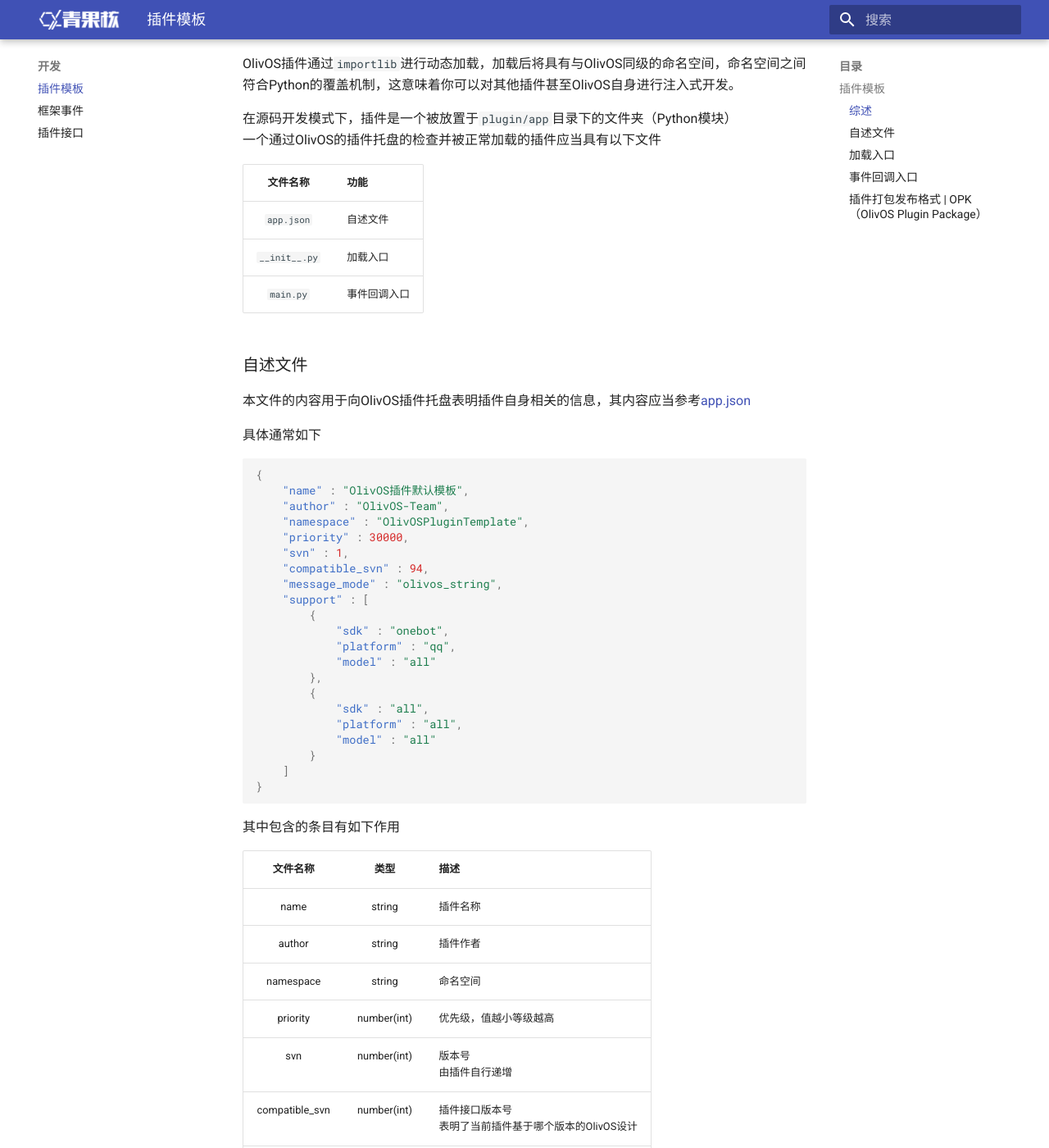
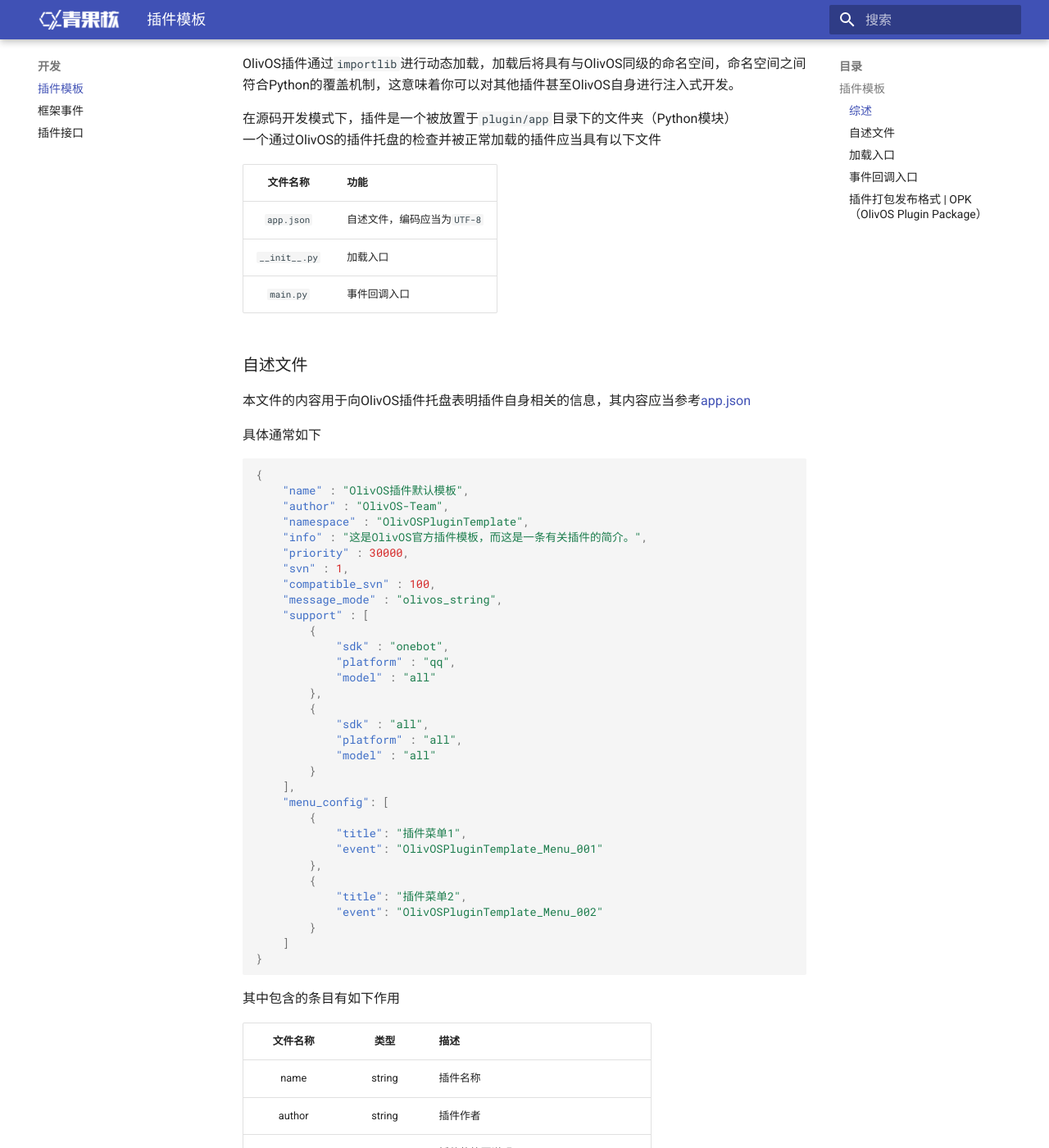
Before and after one commit to OlivOS-Team/OlivOSDoc, an MkDocs documentation site: the page built from docs/OlivOS_DevDoc_Plugin_Template.md, in a window 1280 px wide and 1400 px high, scrolled down 301 px. Shown: the whole window at 82% size. Built offline with MkDocs 1.6.1 and Material for MkDocs 9.7.7, drawn with Linux system fonts in a browser that asks for light colours; some of the changed text lies outside the part shown.

Commit message:
插件模板手册更新

````diff
--- a/docs/OlivOS_DevDoc_Plugin_Template.md
+++ b/docs/OlivOS_DevDoc_Plugin_Template.md
@@ -13,7 +13,7 @@
 
 | 文件名称 | 功能 |
 |:--:|:---|
-| `app.json` | 自述文件 |
+| `app.json` | 自述文件，编码应当为`UTF-8` |
 | `__init__.py` | 加载入口 |
 | `main.py` | 事件回调入口 |
 
@@ -28,9 +28,10 @@
     "name" : "OlivOS插件默认模板",
     "author" : "OlivOS-Team",
     "namespace" : "OlivOSPluginTemplate",
+    "info" : "这是OlivOS官方插件模板，而这是一条有关插件的简介。",
     "priority" : 30000,
     "svn" : 1,
-    "compatible_svn" : 94,
+    "compatible_svn" : 100,
     "message_mode" : "olivos_string",
     "support" : [
         {
@@ -43,6 +44,16 @@
             "platform" : "all",
             "model" : "all"
         }
+    ],
+    "menu_config": [
+        {
+            "title": "插件菜单1",
+            "event": "OlivOSPluginTemplate_Menu_001"
+        },
+        {
+            "title": "插件菜单2",
+            "event": "OlivOSPluginTemplate_Menu_002"
+        }
     ]
 }
 ```
@@ -53,12 +64,14 @@
 |:--:|:--:|:---|
 | name | string | 插件名称 |
 | author | string | 插件作者 |
+| info | string | 插件的简要说明 |
 | namespace | string | 命名空间 |
 | priority | number(int) | 优先级，值越小等级越高 |
 | svn | number(int) | 版本号<br/>由插件自行递增 |
 | compatible_svn | number(int) | 插件接口版本号<br/>表明了当前插件基于哪个版本的OlivOS设计 |
 | message_mode | string | 插件消息模式 |
 | support | list | 插件支持平台开关 |
+| menu_config | list | 插件菜单注册表 |
 
 `support`字段中包含的结构体应当包含如下
 
@@ -67,6 +80,15 @@
 | sdk | string | 插件平台SDK |
 | platform | string | 插件平台 |
 | model | string | 插件平台模式 |
+
+其中，`all`字段表示该字段可以被忽略。
+
+`menu_config`字段中包含的结构体应当包含如下
+
+| 文件名称 | 类型 | 描述 |
+|:--:|:--:|:---|
+| title | string | 菜单条目标题 |
+| event | string | 菜单插件事件字段 |
 
 
 ### 加载入口
````
Also changed, not shown: docs/OlivOS_DevDoc_Event.md (+2 -2 lines).
